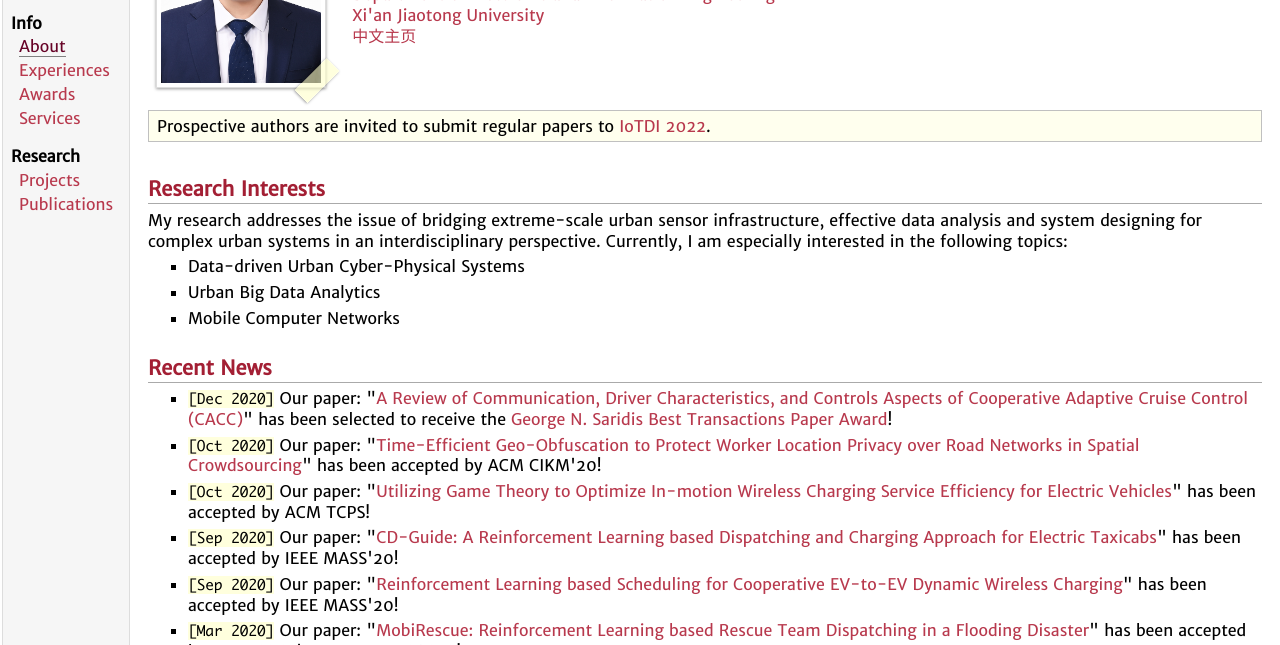
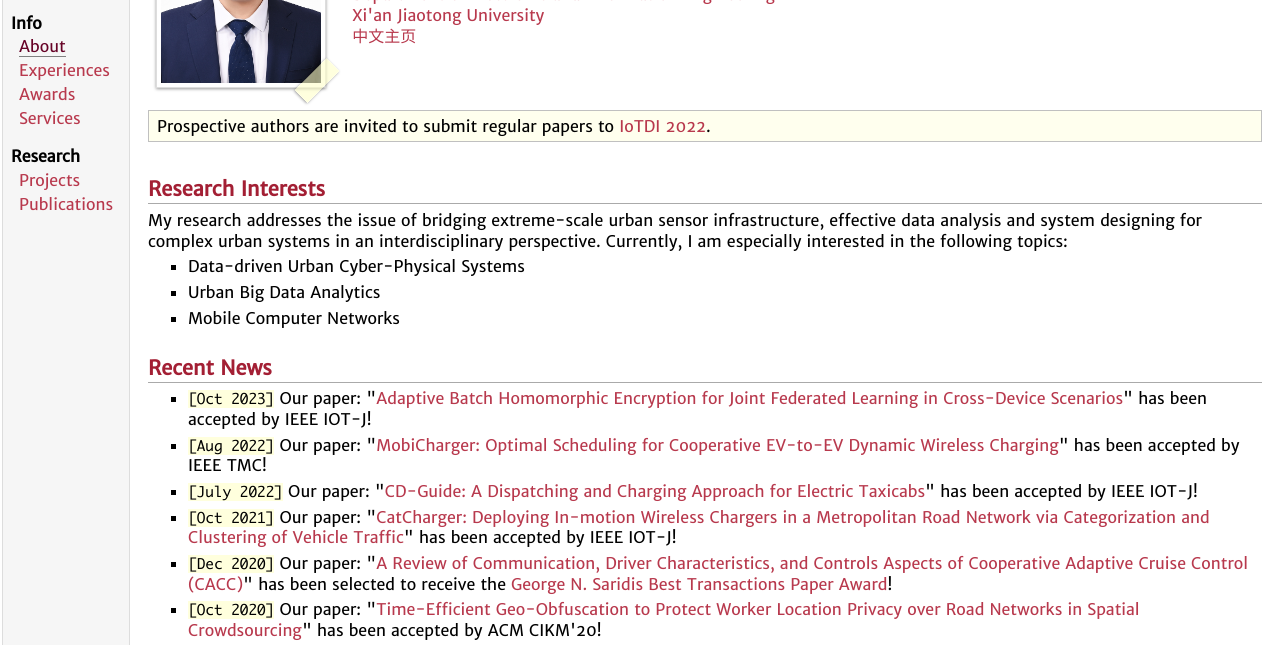
Before and after one commit to liyan2015/liyan2015.github.io, a plain HTML site: page index_en.html in a window 1280 px wide. Shown: the part 142-787 px from the top of the page. Drawn offline with nearby package versions, Linux system fonts and the light colour scheme; some packages are replaced by stand-ins of ours.

Commit message:
update paper

```diff
--- a/index_en.html
+++ b/index_en.html
@@ -97,6 +97,26 @@ Currently, I am especially interested in the following topics:
 <p>
 </p>
 <ul>
+<li><p><tt>[Oct 2023]</tt> Our paper: "<a href="https://ieeexplore.ieee.org/document/9852187" target=&ldquo;blank&rdquo;>Adaptive Batch Homomorphic Encryption for Joint Federated Learning in Cross-Device Scenarios</a>" has been accepted by IEEE IOT-J!
+
+
+</p>
+</li>
+<li><p><tt>[Aug 2022]</tt> Our paper: "<a href="https://ieeexplore.ieee.org/document/9864082" target=&ldquo;blank&rdquo;>MobiCharger: Optimal Scheduling for Cooperative EV-to-EV Dynamic Wireless Charging</a>" has been accepted by IEEE TMC!
+
+
+</p>
+</li>
+<li><p><tt>[July 2022]</tt> Our paper: "<a href="https://ieeexplore.ieee.org/document/9852187" target=&ldquo;blank&rdquo;>CD-Guide: A Dispatching and Charging Approach for Electric Taxicabs</a>" has been accepted by IEEE IOT-J!
+
+
+</p>
+</li>
+<li><p><tt>[Oct 2021]</tt> Our paper: "<a href="https://ieeexplore.ieee.org/document/9583600" target=&ldquo;blank&rdquo;>CatCharger: Deploying In-motion Wireless Chargers in a Metropolitan Road Network via Categorization and Clustering of Vehicle Traffic</a>" has been accepted by IEEE IOT-J!
+
+
+</p>
+</li>
 <li><p><tt>[Dec 2020]</tt> Our paper: "<a href="https://ieeexplore.ieee.org/document/7314936" target=&ldquo;blank&rdquo;>A Review of Communication, Driver Characteristics, and Controls Aspects of Cooperative Adaptive Cruise Control (CACC)</a>" has been selected to receive the <a href="https://ieeexplore.ieee.org/document/9272520" target=&ldquo;blank&rdquo;>George N. Saridis Best Transactions Paper Award</a>!
 
 
@@ -110,24 +130,16 @@ Currently, I am especially interested in the following topics:
 <li><p><tt>[Oct 2020]</tt> Our paper: "<a href="papers/journal/wpt_opt_jrnl.pdf" target=&ldquo;blank&rdquo;>Utilizing Game Theory to Optimize In-motion Wireless Charging Service Efficiency for Electric Vehicles</a>" has been accepted by ACM TCPS!
 
 
-</p>
-</li>
-<li><p><tt>[Sep 2020]</tt> Our paper: "<a href="papers/conference/cdguide_conf.pdf" target=&ldquo;blank&rdquo;>CD-Guide: A Reinforcement Learning based Dispatching and Charging Approach for Electric Taxicabs</a>" has been accepted by IEEE MASS'20!
 
 
-</p>
-</li>
-<li><p><tt>[Sep 2020]</tt> Our paper: "<a href="papers/conference/MobiCharger_conf.pdf" target=&ldquo;blank&rdquo;>Reinforcement Learning based Scheduling for Cooperative EV-to-EV Dynamic Wireless Charging</a>" has been accepted by IEEE MASS'20!
 
 
-</p>
-</li>
-<li><p><tt>[Mar 2020]</tt> Our paper: "<a href="papers/conference/MobiRescue_conf.pdf" target=&ldquo;blank&rdquo;>MobiRescue: Reinforcement Learning based Rescue Team Dispatching in a Flooding Disaster</a>" has been accepted by IEEE ICDCS'20 as a FULL PAPER!
 
 
-</p>
-</li>
-<li><p><tt>[Mar 2020]</tt> Our paper: "<a href="papers/conference/mobicharge_poster.pdf" target=&ldquo;blank&rdquo;>MobiCharger: Optimal Scheduling for Cooperative EV-to-EV Dynamic Wireless Charging</a>" has been accepted by IEEE ICDCS'20 as a POSTER paper!
+
+
+
+
 
 
 
```
Also changed, not shown: index.html (+1 -1 lines).
